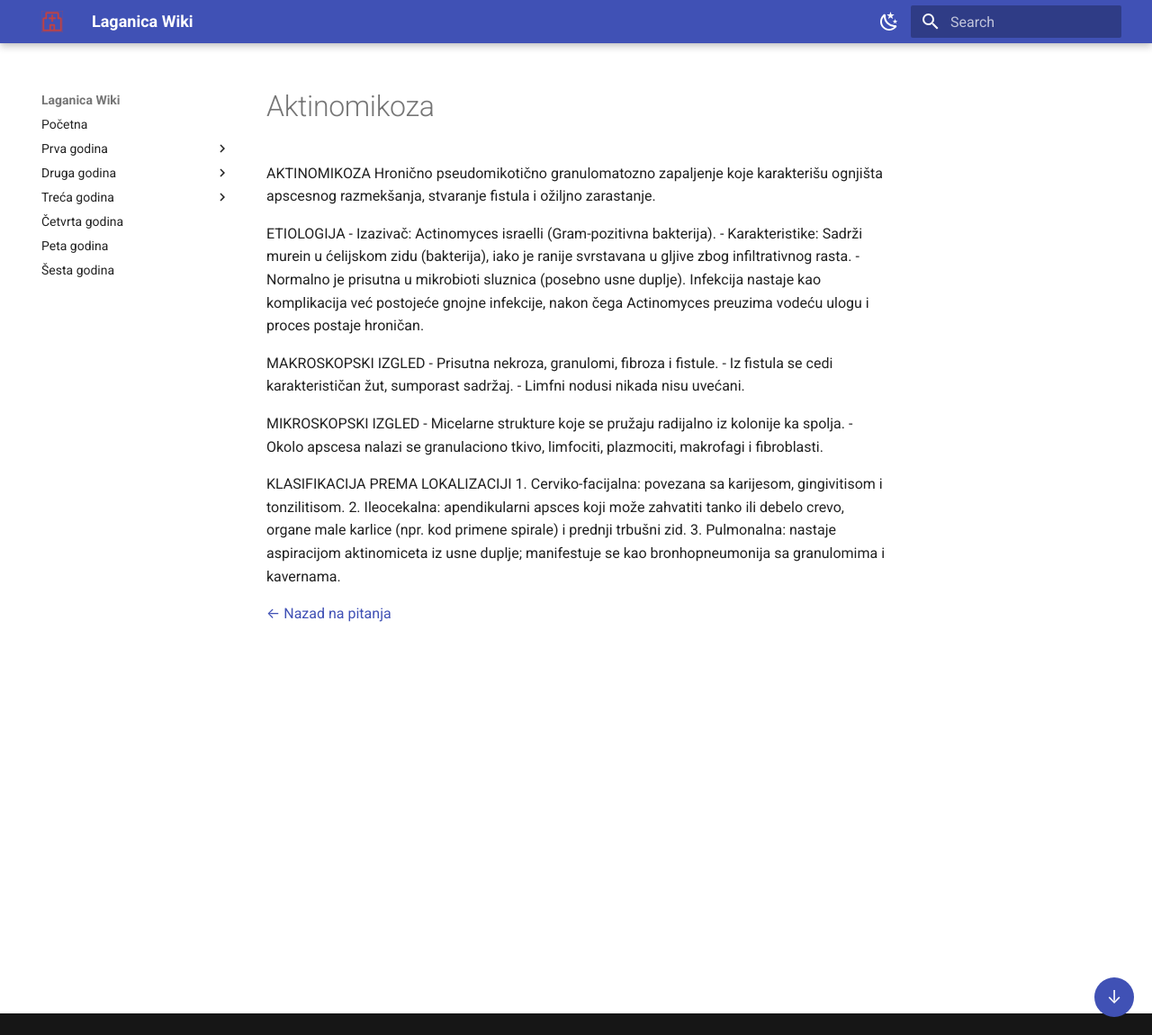
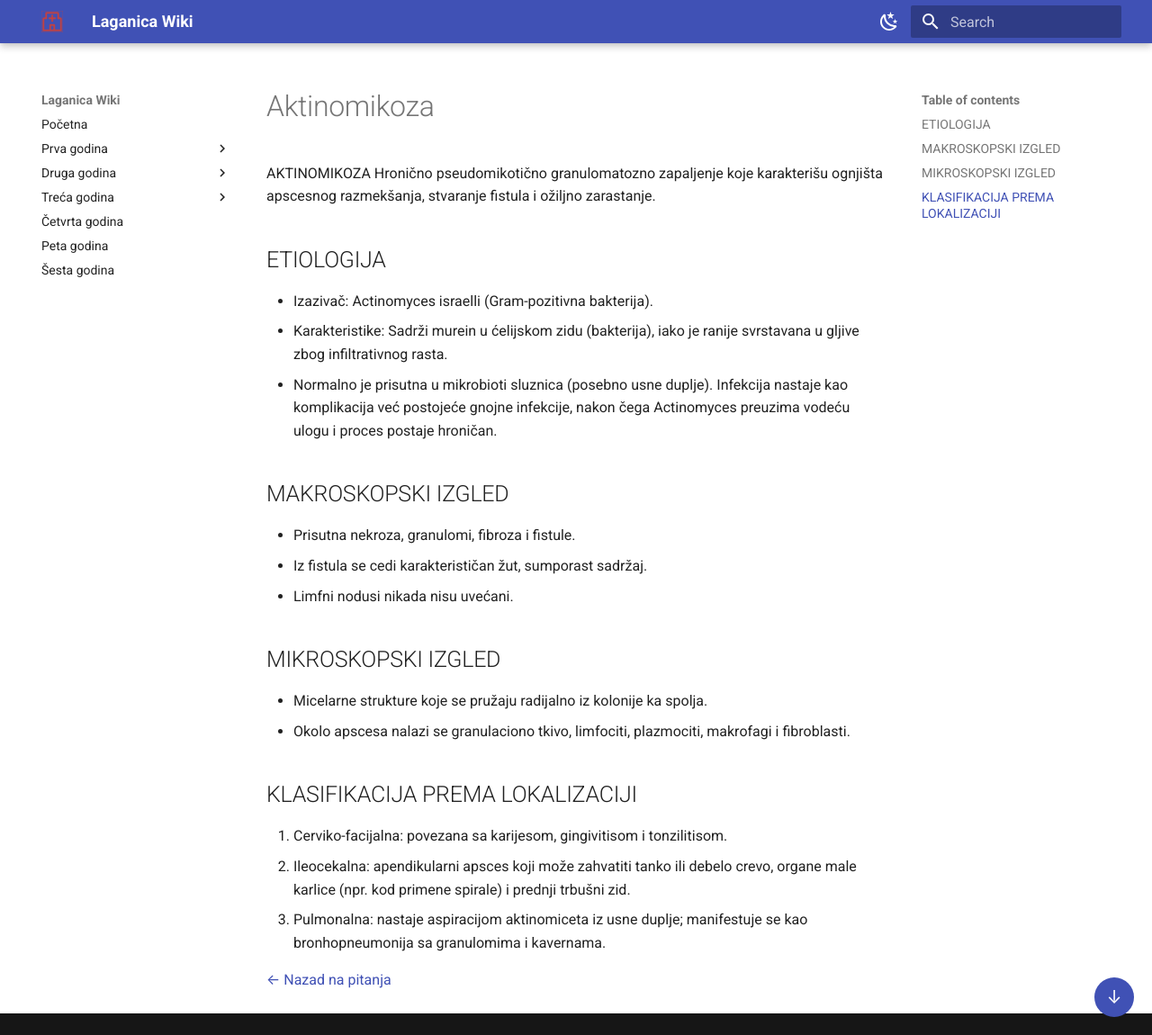
Before and after one commit to Goga-NG/laganica-wiki, an MkDocs documentation site: the page built from docs/treca-godina/patologija/opsta-patologija/aktinomikoza.md, in a window 1280 px wide and 1150 px high. Shown: the whole window at 90% size. Built offline with MkDocs 1.6.1 and Material for MkDocs 9.7.7, drawn with Linux system fonts in a browser that asks for light colours.

Commit message:
aktinomikoza toc test

```diff
--- a/docs/treca-godina/patologija/opsta-patologija/aktinomikoza.md
+++ b/docs/treca-godina/patologija/opsta-patologija/aktinomikoza.md
@@ -3,21 +3,21 @@
 AKTINOMIKOZA
 Hronično pseudomikotično granulomatozno zapaljenje koje karakterišu ognjišta apscesnog razmekšanja, stvaranje fistula i ožiljno zarastanje.
 
-ETIOLOGIJA
+## ETIOLOGIJA
 - Izazivač: Actinomyces israelli (Gram-pozitivna bakterija).
 - Karakteristike: Sadrži murein u ćelijskom zidu (bakterija), iako je ranije svrstavana u gljive zbog infiltrativnog rasta.
 - Normalno je prisutna u mikrobioti sluznica (posebno usne duplje). Infekcija nastaje kao komplikacija već postojeće gnojne infekcije, nakon čega Actinomyces preuzima vodeću ulogu i proces postaje hroničan.
 
-MAKROSKOPSKI IZGLED
+## MAKROSKOPSKI IZGLED
 - Prisutna nekroza, granulomi, fibroza i fistule.
 - Iz fistula se cedi karakterističan žut, sumporast sadržaj.
 - Limfni nodusi nikada nisu uvećani.
 
-MIKROSKOPSKI IZGLED
+## MIKROSKOPSKI IZGLED
 - Micelarne strukture koje se pružaju radijalno iz kolonije ka spolja.
 - Okolo apscesa nalazi se granulaciono tkivo, limfociti, plazmociti, makrofagi i fibroblasti.
 
-KLASIFIKACIJA PREMA LOKALIZACIJI
+## KLASIFIKACIJA PREMA LOKALIZACIJI
 1. Cerviko-facijalna: povezana sa karijesom, gingivitisom i tonzilitisom.
 2. Ileocekalna: apendikularni apsces koji može zahvatiti tanko ili debelo crevo, organe male karlice (npr. kod primene spirale) i prednji trbušni zid.
 3. Pulmonalna: nastaje aspiracijom aktinomiceta iz usne duplje; manifestuje se kao bronhopneumonija sa granulomima i kavernama.
```
